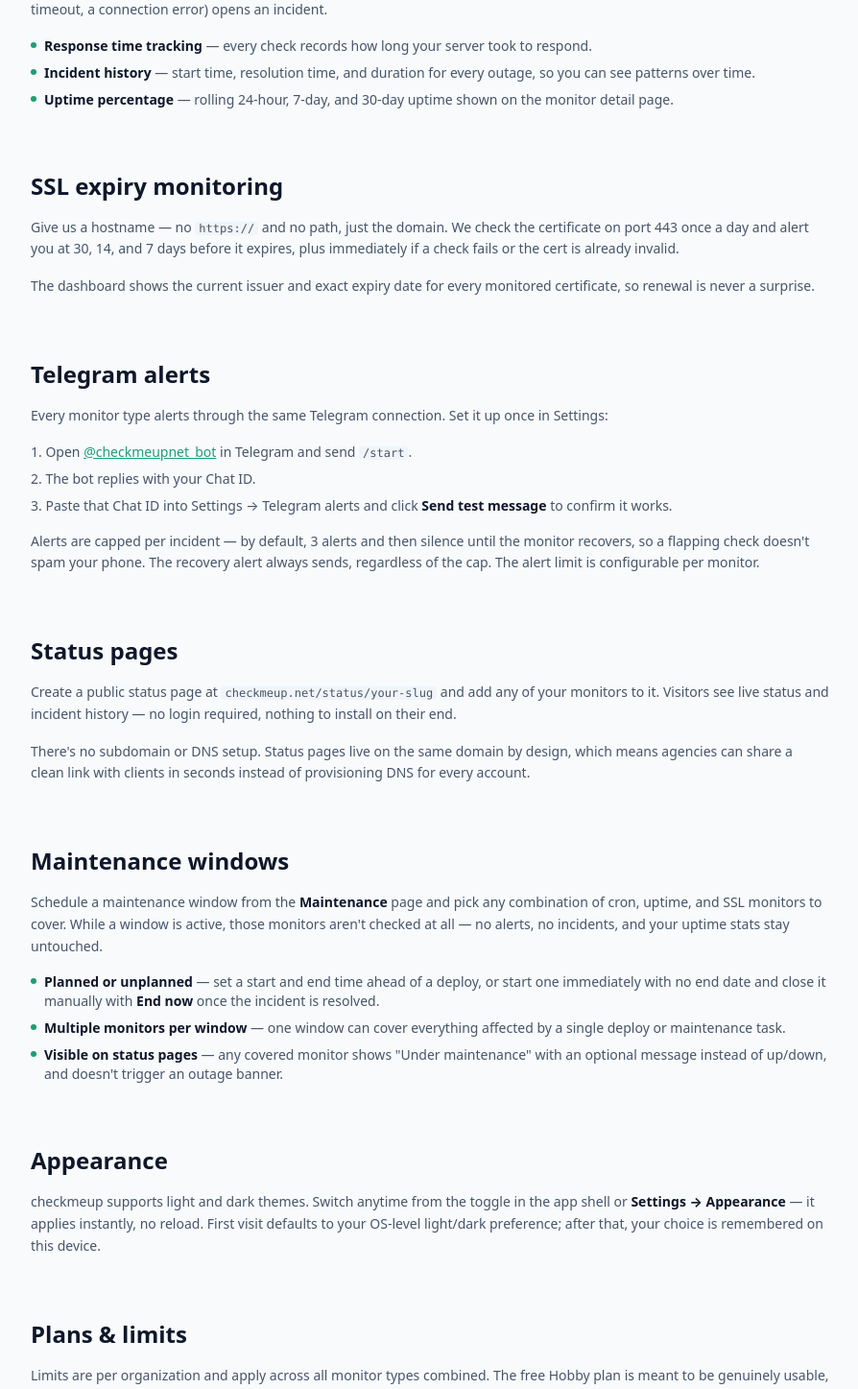
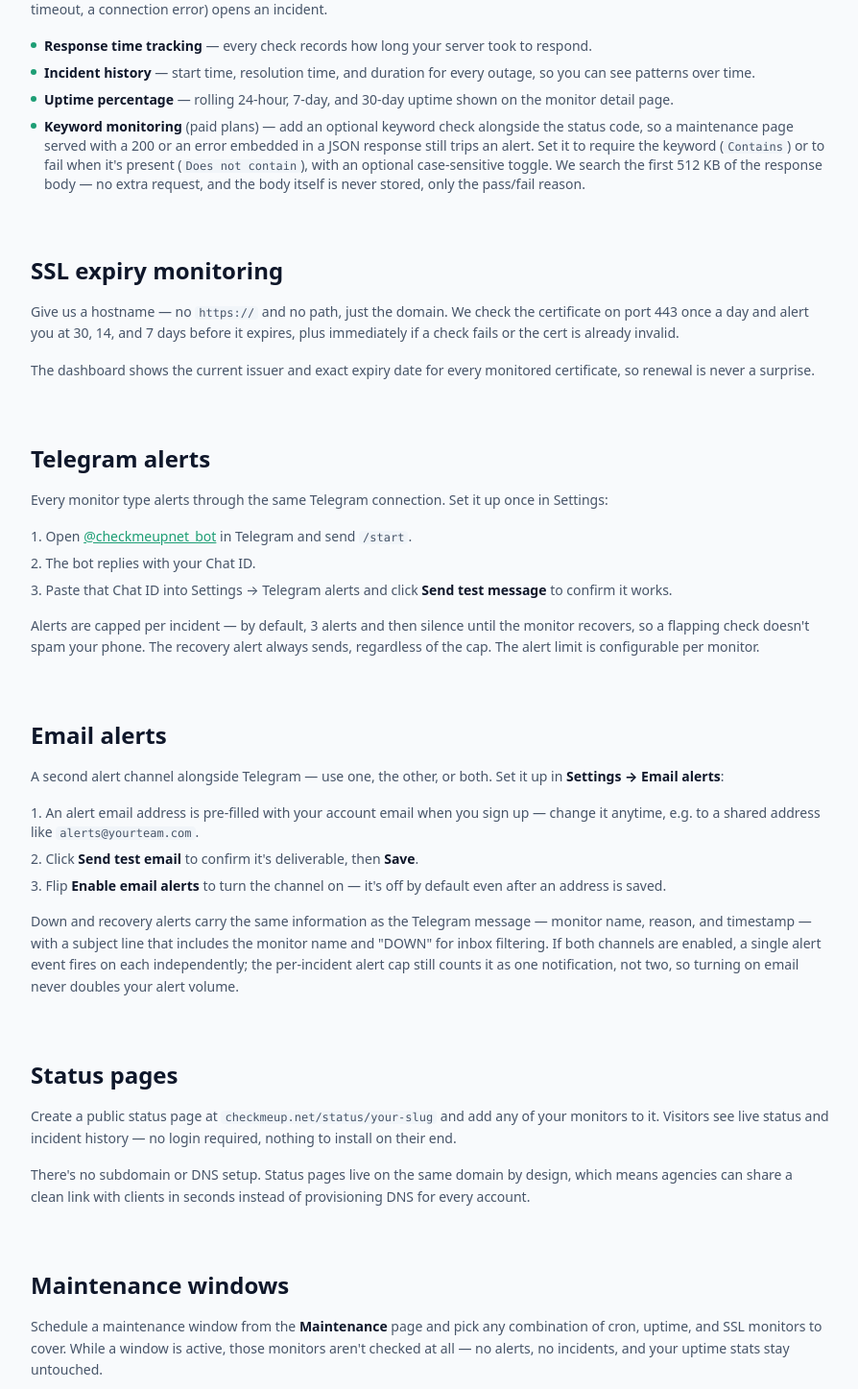
Before and after one commit to checkmeup/checkmeup, a Vue app in the folder apps/web/: page /docs in a window 1280 px wide. Shown: the part 1040-2487 px from the top of the page at 96% size, without its empty margins (328-1222 px from the left). Built offline with nearby package versions, Linux system fonts and the light colour scheme; no server answers; what @tanstack/vue-query would draw is missing.

Commit message:
docs: document email alerts and keyword monitoring

```diff
--- a/apps/web/src/faq/faqs.ts
+++ b/apps/web/src/faq/faqs.ts
@@ -64,11 +64,15 @@
     entries: [
       {
         q: 'How do alerts work?',
-        a: "Connect a Telegram chat once in Settings and every monitor type alerts through it. Alerts are capped at 3 per incident by default (configurable per monitor) so a flapping check doesn't spam you — the recovery alert always sends regardless of the cap.",
+        a: "Connect a Telegram chat, set an alert email, or both in Settings — every monitor type alerts through whichever channels you enable. Alerts are capped at 3 per incident by default (configurable per monitor) so a flapping check doesn't spam you; that cap counts one notification event even if it goes out on both channels. The recovery alert always sends regardless of the cap.",
       },
       {
         q: "What's the minimum check interval?",
         a: "5 minutes for uptime monitors on Hobby, 1 minute on paid plans. SSL certificates are checked once a day. Cron monitors alert based on your job's own schedule plus a grace period you choose.",
+      },
+      {
+        q: 'Can I check the response body, not just the status code?',
+        a: "Yes — uptime monitors on Solo and above support an optional keyword check: require text to be present, or fail if it is. Useful for catching a maintenance page served with a 200 or an error embedded in a JSON response. We search the first 512 KB of the body; it's never stored, only the pass/fail reason.",
       },
       {
         q: 'Can I mute alerts for a noisy monitor?',
--- a/apps/web/src/views/DocsView.vue
+++ b/apps/web/src/views/DocsView.vue
@@ -8,6 +8,7 @@
   { id: 'uptime', label: 'Uptime monitoring' },
   { id: 'ssl', label: 'SSL expiry monitoring' },
   { id: 'telegram', label: 'Telegram alerts' },
+  { id: 'email', label: 'Email alerts' },
   { id: 'status-pages', label: 'Status pages' },
   { id: 'maintenance', label: 'Maintenance windows' },
   { id: 'appearance', label: 'Appearance' },
@@ -56,7 +57,7 @@
             Sign up, pick a monitor type from the dashboard, and fill in the form. There's no setup wizard and no required onboarding call — the whole thing takes under a minute for your first monitor.
           </p>
           <p class="text-sm leading-relaxed" style="color: var(--text-dim)">
-            checkmeup watches three kinds of things: scheduled jobs that should run on a cadence (cron monitors), URLs that should always respond (uptime monitors), and TLS certificates that shouldn't be allowed to quietly expire (SSL monitors). Connect Telegram once and every monitor type alerts through the same channel.
+            checkmeup watches three kinds of things: scheduled jobs that should run on a cadence (cron monitors), URLs that should always respond (uptime monitors), and TLS certificates that shouldn't be allowed to quietly expire (SSL monitors). Connect Telegram, add an alert email, or both — every monitor type alerts through whichever channels you enable.
           </p>
         </section>
 
@@ -106,6 +107,12 @@
               <span class="flex-shrink-0 w-1.5 h-1.5 rounded-full mt-1.5" style="background-color: var(--color-green-500)"></span>
               <span><strong style="color: var(--text-strong)">Uptime percentage</strong> — rolling 24-hour, 7-day, and 30-day uptime shown on the monitor detail page.</span>
             </li>
+            <li class="flex items-start gap-2">
+              <span class="flex-shrink-0 w-1.5 h-1.5 rounded-full mt-1.5" style="background-color: var(--color-green-500)"></span>
+              <span>
+                <strong style="color: var(--text-strong)">Keyword monitoring</strong> (paid plans) — add an optional keyword check alongside the status code, so a maintenance page served with a 200 or an error embedded in a JSON response still trips an alert. Set it to require the keyword (<code class="px-1 rounded text-xs" style="background-color: var(--surface-raised)">Contains</code>) or to fail when it's present (<code class="px-1 rounded text-xs" style="background-color: var(--surface-raised)">Does not contain</code>), with an optional case-sensitive toggle. We search the first 512 KB of the response body — no extra request, and the body itself is never stored, only the pass/fail reason.
+              </span>
+            </li>
           </ul>
         </section>
 
@@ -137,6 +144,22 @@
           </ol>
           <p class="text-sm leading-relaxed mt-4" style="color: var(--text-dim)">
             Alerts are capped per incident — by default, 3 alerts and then silence until the monitor recovers, so a flapping check doesn't spam your phone. The recovery alert always sends, regardless of the cap. The alert limit is configurable per monitor.
+          </p>
+        </section>
+
+        <!-- Email -->
+        <section id="email" class="scroll-mt-24">
+          <h2 class="text-2xl font-bold mb-4" style="color: var(--text-strong)">Email alerts</h2>
+          <p class="text-sm leading-relaxed mb-4" style="color: var(--text-dim)">
+            A second alert channel alongside Telegram — use one, the other, or both. Set it up in <strong style="color: var(--text-strong)">Settings → Email alerts</strong>:
+          </p>
+          <ol class="space-y-2 text-sm list-decimal list-inside" style="color: var(--text-dim)">
+            <li>An alert email address is pre-filled with your account email when you sign up — change it anytime, e.g. to a shared address like <code class="px-1 rounded text-xs" style="background-color: var(--surface-raised)">alerts@yourteam.com</code>.</li>
+            <li>Click <strong style="color: var(--text-strong)">Send test email</strong> to confirm it's deliverable, then <strong style="color: var(--text-strong)">Save</strong>.</li>
+            <li>Flip <strong style="color: var(--text-strong)">Enable email alerts</strong> to turn the channel on — it's off by default even after an address is saved.</li>
+          </ol>
+          <p class="text-sm leading-relaxed mt-4" style="color: var(--text-dim)">
+            Down and recovery alerts carry the same information as the Telegram message — monitor name, reason, and timestamp — with a subject line that includes the monitor name and "DOWN" for inbox filtering. If both channels are enabled, a single alert event fires on each independently; the per-incident alert cap still counts it as one notification, not two, so turning on email never doubles your alert volume.
           </p>
         </section>
 
@@ -221,6 +244,9 @@
               </tbody>
             </table>
           </div>
+          <p class="text-sm leading-relaxed mt-4" style="color: var(--text-dim)">
+            Keyword monitoring is available on Solo and above — Hobby covers status-code checks only. See the full feature comparison for everything else that's the same across every plan.
+          </p>
           <RouterLink to="/pricing" class="inline-flex items-center gap-1 mt-4 text-sm transition-colors" style="color: var(--color-green-500)">
             Full pricing details →
           </RouterLink>
```
